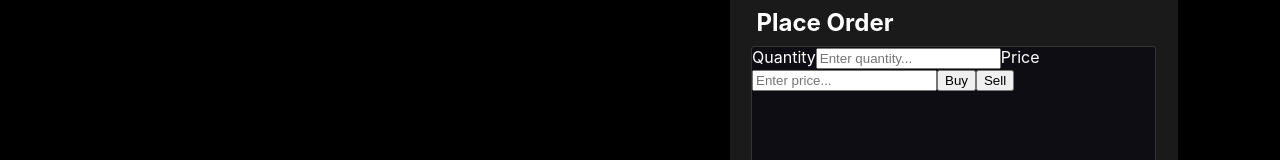
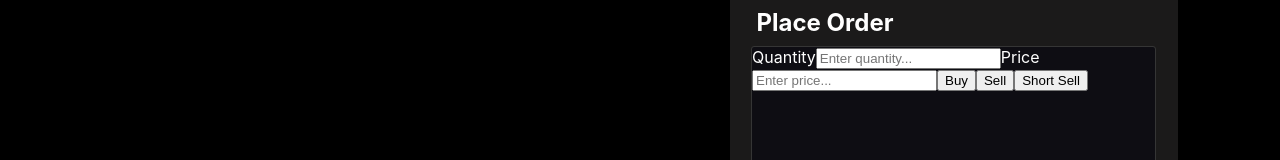
Before and after one commit to vepaan/market, a React (Create React App) app in the folder frontend/: page /market in a window 1280 px wide. Shown: the part 395-555 px from the top of the page. Built offline with nearby package versions, Linux system fonts and the light colour scheme; no server answers; what chartjs-plugin-zoom would draw is missing.

Commit message:
short selling

```diff
--- a/frontend/src/pages/placeorder.js
+++ b/frontend/src/pages/placeorder.js
@@ -11,6 +11,7 @@ function PlaceOrder() {
             <input type="number" id="price" name="price" placeholder="Enter price..." />
             <button type="submit">Buy</button>
             <button type="submit">Sell</button>
+            <button type="submit">Short Sell</button>
         </form>
     </div>
   );
```
